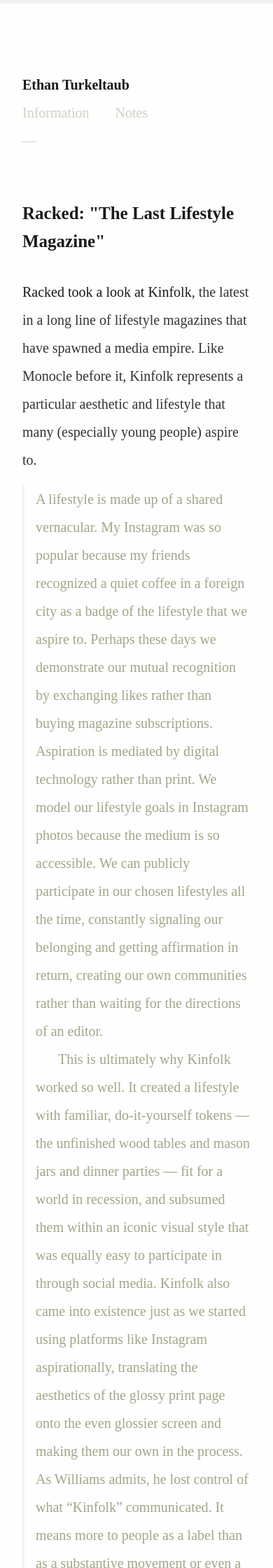
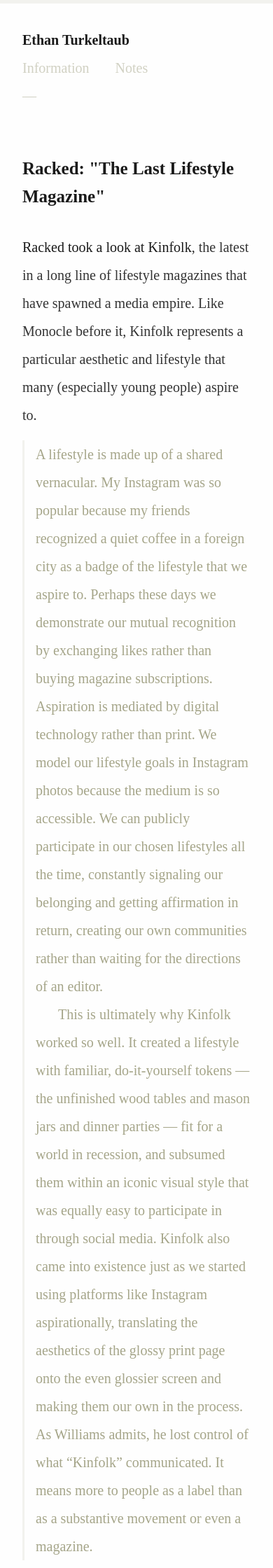
Before and after one commit to ethnt/ethnt.me, a Jekyll site: the page built from notes.markdown, in a window 390 px wide. Shown: the top 2240 px of the page at 70% size. Built offline with Jekyll 4.4.1, drawn with Linux system fonts in a browser that asks for light colours; some of the changed text lies outside the part shown.

Commit message:
fix mobile issues.

```diff
--- a/_layouts/default.html
+++ b/_layouts/default.html
@@ -19,14 +19,15 @@
     <script src="https://use.typekit.net/lux8yqy.js"></script>
     <script>try{Typekit.load({ async: true });}catch(e){}</script>
 
-    <!-- <link href="//static.cushionapp.com/availability.css" rel="stylesheet"> -->
-    <script src="//static.cushionapp.com/availability.js" data-user="c346024f-7edb-44f2-b574-dd5dd3dbb30e"></script>
+    {% if page.url == "/" %}
+      <script src="//static.cushionapp.com/availability.js" data-user="c346024f-7edb-44f2-b574-dd5dd3dbb30e"></script>
+    {% endif %}
   </head>
   <body>
     <div id="page">
       <header class="header" role="header">
         <span class="header__logo">
-          <a href="{{ site.url }}">{{ site.title }}</a>
+          <a href="/">{{ site.title }}</a>
         </span>
         <nav class="nav header__nav">
           <ul class="nav__list nav__list--right">
@@ -53,7 +54,7 @@
             {% endfor %}
           </ul>
         </nav>
-        <p class="footer__copyright">&copy; 2016 <a href="{{ site.url }}">{{ site.title }}</a>.</p>
+        <p class="footer__copyright">&copy; 2016 <a href="/">{{ site.title }}</a>.</p>
       </footer>
     </div>
     {% include analytics.html %}
--- a/_sass/_archives.sass
+++ b/_sass/_archives.sass
@@ -11,7 +11,7 @@
     +span(8 of 12)
 
     @media (max-width: $breakpoint)
-      +span(6 of 12)
+      +span(12 of 12)
 
     a
       background: none
@@ -24,7 +24,7 @@
     +span(last 4 of 12)
 
     @media (max-width: $breakpoint)
-      +span(last 6 of 12)
+      display: none
 
     color: $color-grey
     text-align: right
--- a/_sass/_header.sass
+++ b/_sass/_header.sass
@@ -3,6 +3,9 @@
 
   margin-bottom: rhythm(2)
   padding-top: rhythm(3)
+
+  @media (max-width: $breakpoint)
+    padding-top: rhythm(1)
 
   &:after
     color: $color-grey
--- a/_things/a-thing.markdown
+++ /dev/null
@@ -1,4 +0,0 @@
----
-title: a thing
-date: 2016-03-18 16:00:00 -04:00
----
```
